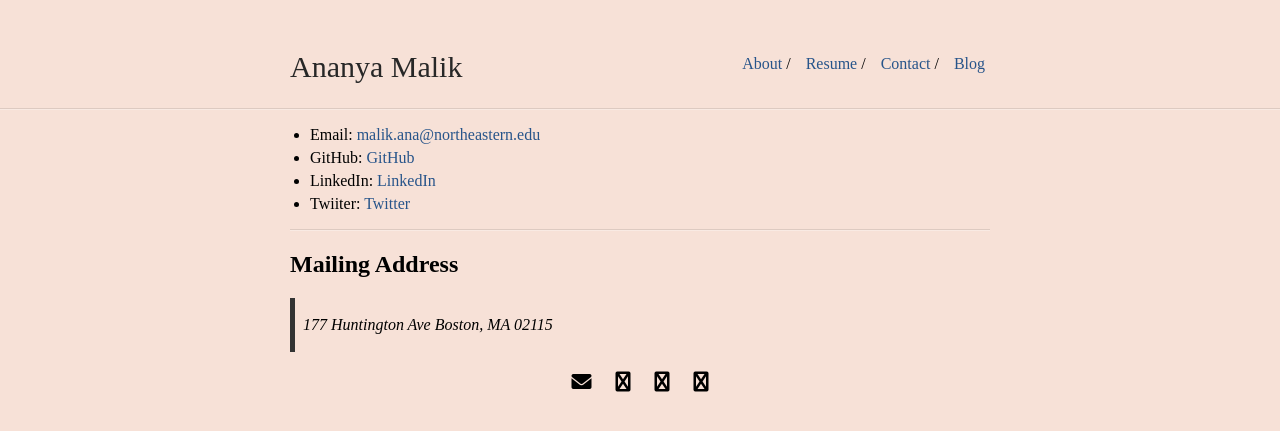
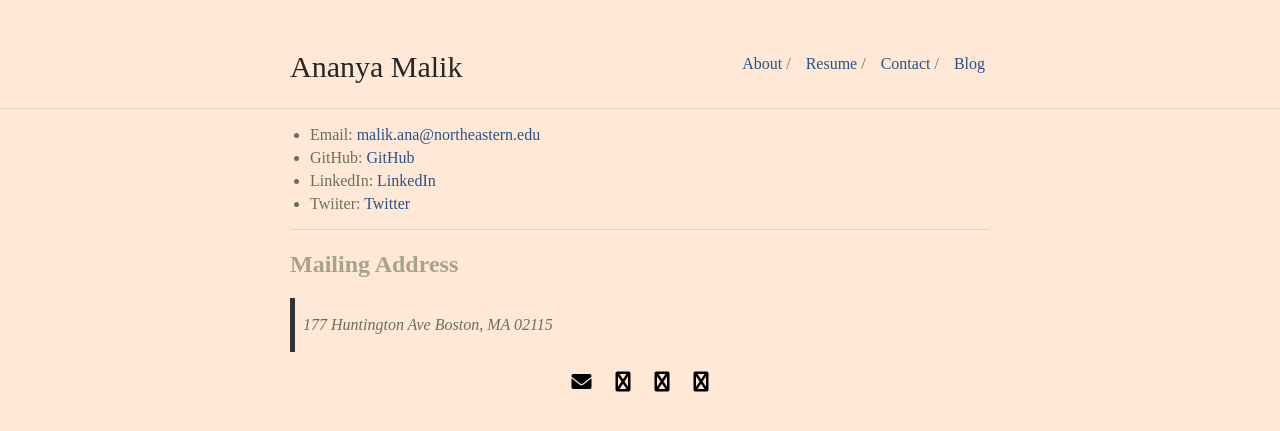
Before and after one commit to ananyamalik/ananyamalik.github.io, a Jekyll site: the page built from contact.md, in a window 1280 px wide. Shown: the top 431 px of the page. Built offline with Jekyll 4.4.1, drawn with Linux system fonts in a browser that asks for light colours; some web fonts are replaced.

Commit message:
modifying color scheme

```diff
--- a/_sass/_style.scss
+++ b/_sass/_style.scss
@@ -13,7 +13,8 @@ body {
     margin: 0;
     font-family: "Inconsolata";
     height: 100%;
-    background-color: #f7e1d7;
+    background-color: #ffe8d6;
+    color: #6b705c
 }
 a {
     text-decoration: none;
--- a/_sass/typography.scss
+++ b/_sass/typography.scss
@@ -30,6 +30,7 @@
         left: -30px;
     }
     h1, h2, h3, h4, h5, h6 {
+        color: #a5a58d;
         font-weight: bold;
     }
     blockquote {
```
